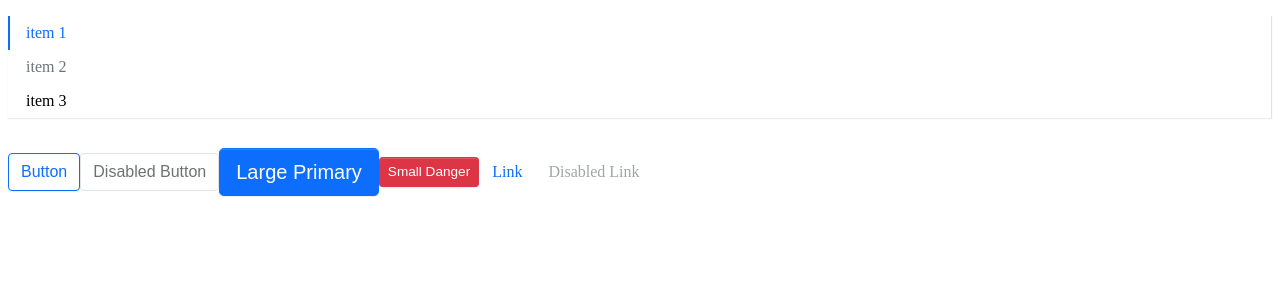
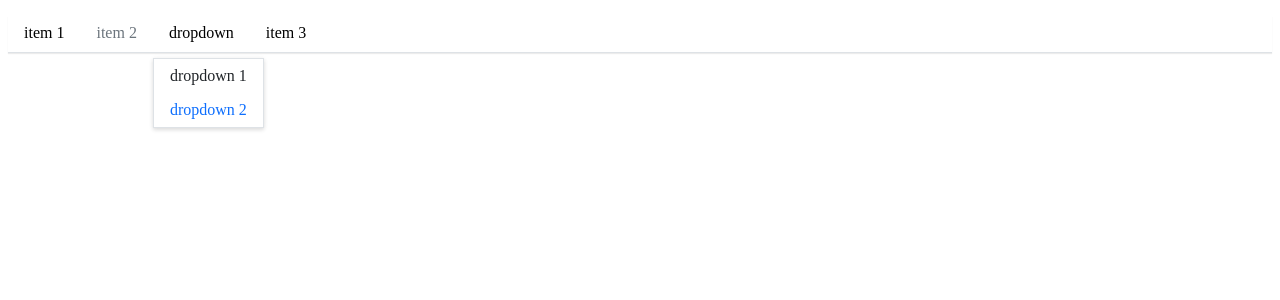
Before and after one commit to shuangmianxiaoQ/sur-ui, a React (Create React App) app: page / in a window 1280 px wide. Shown: the top 300 px of the page. Built offline with nearby package versions, Linux system fonts and the light colour scheme.

Commit message:
feat: subMenu & complete menu component

```diff
--- a/src/App.tsx
+++ b/src/App.tsx
@@ -1,31 +1,19 @@
-import Button, { ButtonSize, ButtonType } from './components/Button/button';
 import Menu from './components/Menu/menu';
 import MenuItem from './components/Menu/menuItem';
+import SubMenu from './components/Menu/subMenu';
 
 function App() {
   return (
     <div>
-      <Menu mode="vertical" defaultIndex={0} onSelect={(index) => alert(index)}>
+      <Menu defaultIndex="2-1" defaultOpenSubMenus={['2']} onSelect={(index) => alert(index)}>
         <MenuItem>item 1</MenuItem>
         <MenuItem disabled>item 2</MenuItem>
+        <SubMenu title="dropdown">
+          <MenuItem>dropdown 1</MenuItem>
+          <MenuItem>dropdown 2</MenuItem>
+        </SubMenu>
         <MenuItem>item 3</MenuItem>
       </Menu>
-      <Button autoFocus className="custom">
-        Button
-      </Button>
-      <Button disabled>Disabled Button</Button>
-      <Button btnType={ButtonType.Primary} size={ButtonSize.Large} onClick={() => alert(123)}>
-        Large Primary
-      </Button>
-      <Button btnType={ButtonType.Danger} size={ButtonSize.Small}>
-        Small Danger
-      </Button>
-      <Button btnType={ButtonType.Link} href="https://www.baidu.com" target="_blank">
-        Link
-      </Button>
-      <Button btnType={ButtonType.Link} href="https://www.baidu.com" disabled>
-        Disabled Link
-      </Button>
     </div>
   );
 }
--- a/src/components/Menu/_style.scss
+++ b/src/components/Menu/_style.scss
@@ -7,7 +7,7 @@
   box-shadow: $menu-box-shadow;
   list-style: none;
 
-  .menu-item {
+  > .menu-item {
     padding: $menu-item-padding-y $menu-item-padding-x;
     cursor: pointer;
     transition: $menu-transition;
@@ -26,12 +26,28 @@
   }
 }
 
+.menu-horizontal {
+  > .menu-item {
+    border-bottom: $menu-item-active-border-width solid transparent;
+  }
+
+  .submenu {
+    position: absolute;
+    left: 0;
+    top: calc(100% + 8px);
+    z-index: 100;
+    background: $white;
+    border: $menu-border-width solid $menu-border-color;
+    box-shadow: $submenu-box-shadow;
+  }
+}
+
 .menu-vertical {
   flex-direction: column;
   border-bottom: 0;
   border-right: $menu-border-width solid $menu-border-color;
 
-  .menu-item {
+  > .menu-item {
     border-left: $menu-item-active-border-width solid transparent;
 
     &.active,
@@ -41,3 +57,30 @@
     }
   }
 }
+
+.submenu-item {
+  position: relative;
+}
+
+.submenu {
+  display: none;
+  padding-left: 0;
+  white-space: nowrap;
+  list-style: none;
+
+  .menu-item {
+    padding: $menu-item-padding-y $menu-item-padding-x;
+    cursor: pointer;
+    transition: $menu-transition;
+    color: $body-color;
+
+    &.active,
+    &:hover {
+      color: $menu-item-active-color;
+    }
+  }
+
+  &.menu-opened {
+    display: block;
+  }
+}
--- a/src/components/Menu/menu.tsx
+++ b/src/components/Menu/menu.tsx
@@ -3,36 +3,50 @@ import cx from 'classnames';
 import { MenuItemProps } from './menuItem';
 
 type MenuMode = 'horizontal' | 'vertical';
-type SelectCallback = (selectedIndex: number) => void;
+type SelectCallback = (selectedIndex: string) => void;
 
 interface IMenuContext {
-  index: number;
+  index: string;
+  mode?: MenuMode;
+  defaultOpenSubMenus?: string[];
   onSelect?: SelectCallback;
 }
 
 export interface MenuProps {
   mode?: MenuMode;
-  defaultIndex?: number;
+  defaultIndex?: string;
+  defaultOpenSubMenus?: string[];
   className?: string;
   style?: CSSProperties;
   onSelect?: SelectCallback;
 }
 
-export const MenuContext = createContext<IMenuContext>({ index: 0 });
+export const MenuContext = createContext<IMenuContext>({ index: '0' });
 
-const Menu: FC<MenuProps> = ({ className, style, mode = 'horizontal', defaultIndex = 0, onSelect, children }) => {
+const Menu: FC<MenuProps> = ({
+  mode = 'horizontal',
+  defaultIndex = '0',
+  defaultOpenSubMenus = [],
+  className,
+  style,
+  onSelect,
+  children,
+}) => {
   const [currentActive, setActive] = useState(defaultIndex);
   const menuClass = cx('menu', className, {
+    'menu-horizontal': mode === 'horizontal',
     'menu-vertical': mode === 'vertical',
   });
 
-  const handleSelect = (index: number) => {
+  const handleSelect = (index: string) => {
     setActive(index);
     onSelect?.(index);
   };
 
   const passedContext: IMenuContext = {
     index: currentActive,
+    mode,
+    defaultOpenSubMenus,
     onSelect: handleSelect,
   };
 
@@ -40,10 +54,10 @@ const Menu: FC<MenuProps> = ({ className, style, mode = 'horizontal', defaultInd
     return Children.map(children, (child, index) => {
       const childElement = child as FunctionComponentElement<MenuItemProps>;
       const { displayName } = childElement.type;
-      if (displayName === 'MenuItem') {
-        return cloneElement(childElement, { index });
+      if (displayName === 'MenuItem' || displayName === 'SubMenu') {
+        return cloneElement(childElement, { index: String(index) });
       } else {
-        console.error('Warning: Menu has a children witch is a MenuItem component');
+        console.error('Warning: Menu has a child witch is a MenuItem or SubMenu component');
       }
     });
   };
--- a/src/components/Menu/menuItem.tsx
+++ b/src/components/Menu/menuItem.tsx
@@ -3,13 +3,13 @@ import cx from 'classnames';
 import { MenuContext } from './menu';
 
 export interface MenuItemProps {
-  index?: number;
+  index?: string;
   disabled?: boolean;
   className?: string;
   style?: CSSProperties;
 }
 
-const MenuItem: FC<MenuItemProps> = ({ className, style, index, disabled, children }) => {
+const MenuItem: FC<MenuItemProps> = ({ index, disabled, className, style, children }) => {
   const context = useContext(MenuContext);
   const classes = cx('menu-item', className, {
     disabled,
@@ -17,7 +17,7 @@ const MenuItem: FC<MenuItemProps> = ({ className, style, index, disabled, childr
   });
 
   const handleClick = () => {
-    !disabled && typeof index === 'number' && context.onSelect?.(index);
+    !disabled && typeof index === 'string' && context.onSelect?.(index);
   };
 
   return (
--- /dev/null
+++ b/src/components/Menu/subMenu.tsx
@@ -0,0 +1,78 @@
+import {
+  Children,
+  cloneElement,
+  CSSProperties,
+  FC,
+  FunctionComponentElement,
+  MouseEvent,
+  useContext,
+  useState,
+} from 'react';
+import cx from 'classnames';
+import { MenuContext } from './menu';
+import { MenuItemProps } from './menuItem';
+
+export interface SubMenuProps {
+  index?: string;
+  title?: string;
+  className?: string;
+  style?: CSSProperties;
+}
+
+const SubMenu: FC<SubMenuProps> = ({ index, title, className, style, children }) => {
+  const context = useContext(MenuContext);
+  const isOpened = index ? context.defaultOpenSubMenus?.includes(index) : false;
+  const [menuOpen, setOpen] = useState(isOpened);
+  const classes = cx('menu-item', 'submenu-item', className, {
+    active: context.index === index,
+  });
+  let timer: any;
+
+  const handleClick = (e: MouseEvent) => {
+    e.preventDefault();
+    setOpen(!menuOpen);
+  };
+
+  const handleMouse = (e: MouseEvent, toggle: boolean) => {
+    e.preventDefault();
+    clearTimeout(timer);
+    timer = setTimeout(() => setOpen(toggle), 300);
+  };
+
+  const renderChildren = () => {
+    const subMenuClass = cx('submenu', {
+      'menu-opened': menuOpen,
+    });
+
+    return (
+      <ul className={subMenuClass}>
+        {Children.map(children, (child, i) => {
+          const childElement = child as FunctionComponentElement<MenuItemProps>;
+          if (childElement.type.displayName === 'MenuItem') {
+            return cloneElement(childElement, { index: `${index}-${i}` });
+          } else {
+            console.error('Warning: SubMenu has a child whitch is a MenuItem component');
+          }
+        })}
+      </ul>
+    );
+  };
+
+  return (
+    <li
+      className={classes}
+      style={style}
+      onMouseEnter={context.mode === 'horizontal' ? (e) => handleMouse(e, true) : undefined}
+      onMouseLeave={context.mode === 'horizontal' ? (e) => handleMouse(e, false) : undefined}
+    >
+      <div className="submenu-title" onClick={context.mode === 'vertical' ? handleClick : undefined}>
+        {title}
+      </div>
+      {renderChildren()}
+    </li>
+  );
+};
+
+SubMenu.displayName = 'SubMenu';
+
+export default SubMenu;
```
